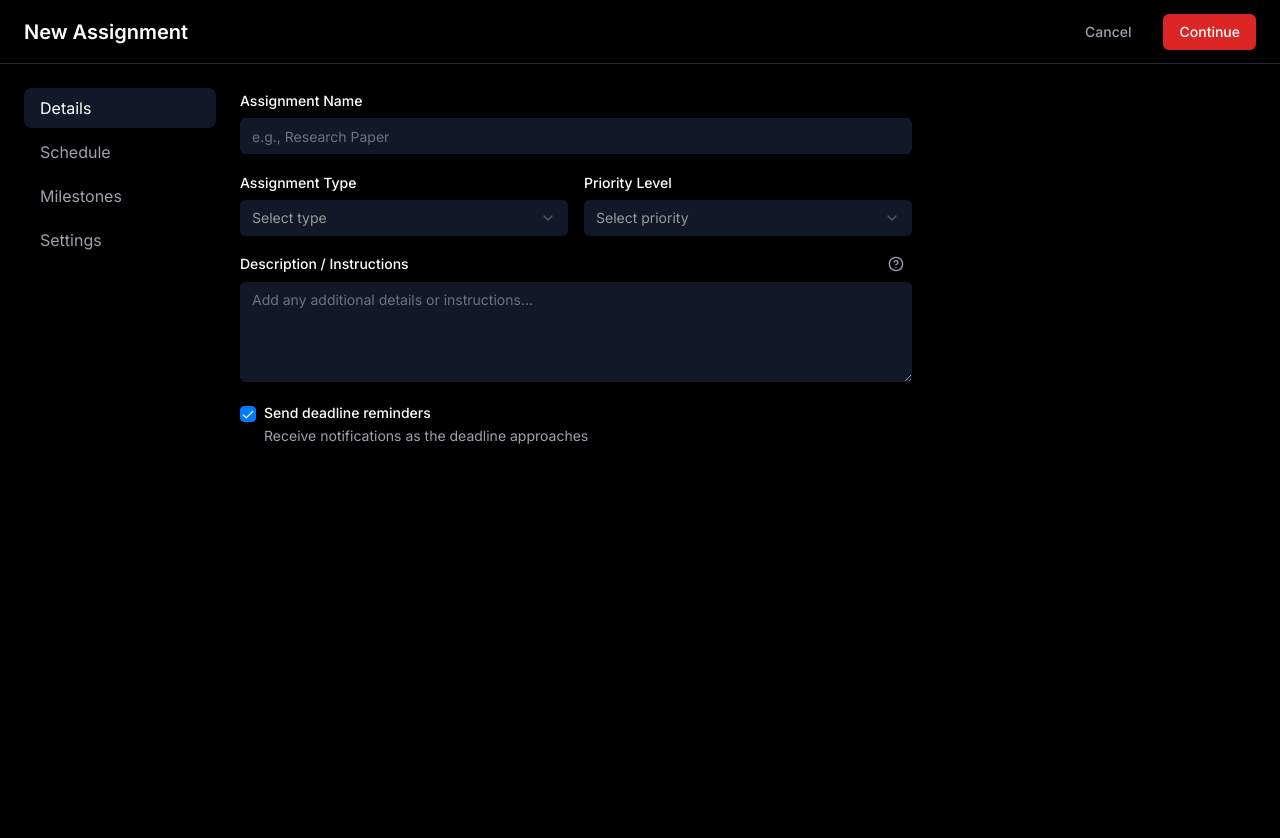
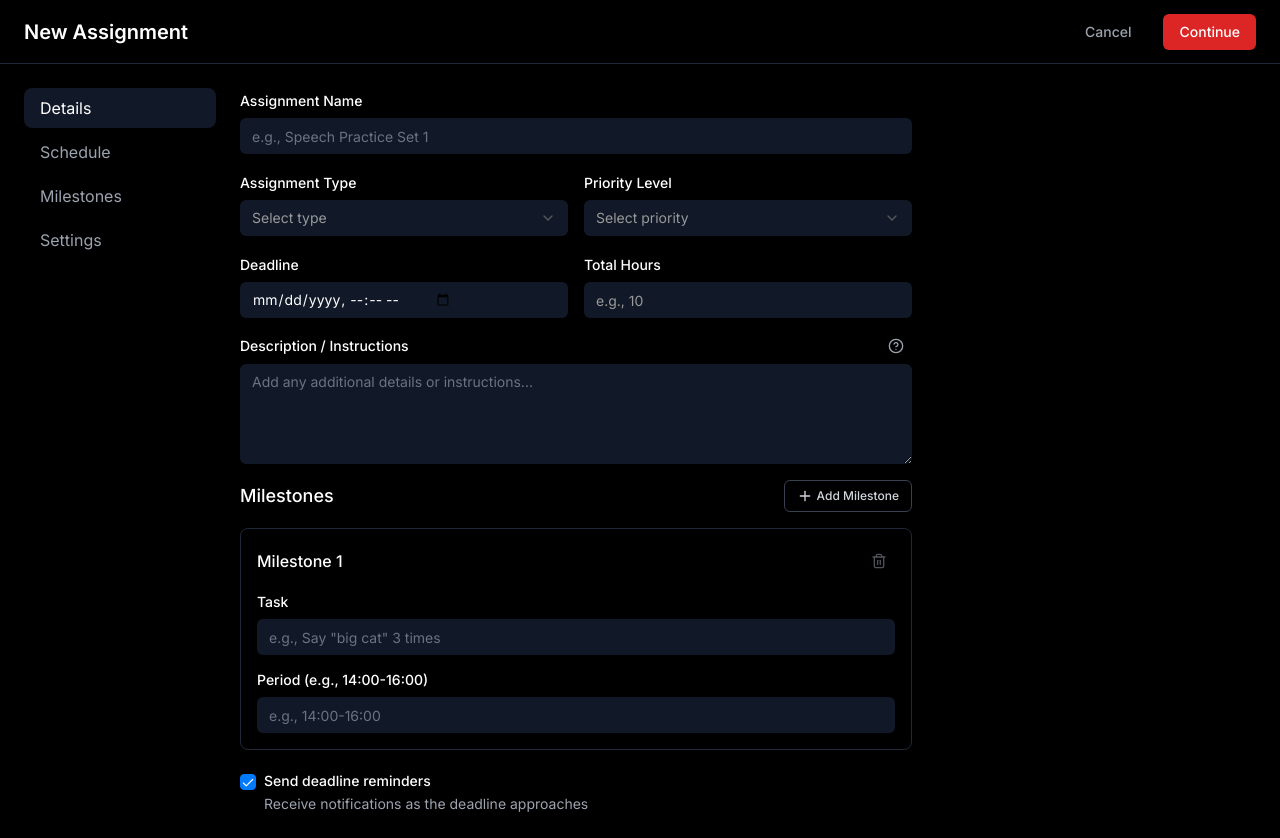
Before and after one commit to gurnoornatt/lockedin, a Next.js app: page /add-assignment in a window 1280 px wide. Before the commit the page ends 800 px from the top, so only its background shows below. Built offline with nearby package versions, Linux system fonts and the light colour scheme.

Commit message:
Add assignment form with milestones while preserving UI

```diff
--- a/app/add-assignment/page.tsx
+++ b/app/add-assignment/page.tsx
@@ -3,7 +3,7 @@
 import type React from "react"
 import { useState } from "react"
 import { usePathname, useRouter } from "next/navigation"
-import { HelpCircle } from "lucide-react"
+import { HelpCircle, Plus, Trash2 } from "lucide-react"
 import { Button } from "@/components/ui/button"
 import { Input } from "@/components/ui/input"
 import { Label } from "@/components/ui/label"
@@ -13,11 +13,18 @@ import { Checkbox } from "@/components/ui/checkbox"
 import CustomLink from "@/components/ui/link"
 import TabLink from "@/components/ui/tab-link"
 import { cn } from "@/lib/utils"
+import axios from "axios"
+import { toast, Toaster } from "react-hot-toast"
 
 interface Step {
   id: number
   title: string
   path: string
+}
+
+interface Milestone {
+  task: string
+  period: string
 }
 
 const steps: Step[] = [
@@ -30,6 +37,7 @@ const steps: Step[] = [
 export default function AddAssignment() {
   const pathname = usePathname()
   const router = useRouter()
+  const [isSubmitting, setIsSubmitting] = useState(false)
   const [formData, setFormData] = useState({
     name: "",
     type: "",
@@ -39,7 +47,11 @@ export default function AddAssignment() {
     deadline: "",
     description: "",
     sendReminders: true,
+    total_hours: "",
   })
+  const [milestones, setMilestones] = useState<Milestone[]>([
+    { task: "", period: "" }
+  ])
 
   const handleInputChange = (field: string, value: string | boolean) => {
     setFormData((prev) => ({
@@ -48,16 +60,72 @@ export default function AddAssignment() {
     }))
   }
 
-  const handleSubmit = (e: React.FormEvent) => {
+  const handleMilestoneChange = (index: number, field: string, value: string) => {
+    const updatedMilestones = [...milestones]
+    updatedMilestones[index] = {
+      ...updatedMilestones[index],
+      [field]: value
+    }
+    setMilestones(updatedMilestones)
+  }
+
+  const addMilestone = () => {
+    setMilestones([...milestones, { task: "", period: "" }])
+  }
+
+  const removeMilestone = (index: number) => {
+    if (milestones.length > 1) {
+      const updatedMilestones = milestones.filter((_, i) => i !== index)
+      setMilestones(updatedMilestones)
+    }
+  }
+
+  const handleSubmit = async (e: React.FormEvent) => {
     e.preventDefault()
-    // Handle form submission
-    console.log(formData)
-    // Use router.push instead of window.location.href for smoother transitions
-    router.push("/schedule")
+
+    // Validate form
+    if (!formData.name || !formData.deadline || !formData.total_hours) {
+      toast.error("Please fill in all required fields")
+      return
+    }
+
+    // Validate milestones
+    const validMilestones = milestones.filter(m => m.task && m.period)
+    if (validMilestones.length === 0) {
+      toast.error("Please add at least one milestone with task and period")
+      return
+    }
+
+    // Prepare data for submission
+    const assignmentData = {
+      name: formData.name,
+      deadline: formData.deadline,
+      total_hours: parseInt(formData.total_hours as string),
+      milestones: validMilestones
+    }
+
+    try {
+      setIsSubmitting(true)
+      const response = await axios.post('http://localhost:5001/api/save_assignment', assignmentData)
+
+      if (response.status === 201) {
+        toast.success("Assignment saved!")
+        // Redirect to schedule after successful submission
+        setTimeout(() => {
+          router.push("/schedule")
+        }, 1000)
+      }
+    } catch (error) {
+      console.error("Error saving assignment:", error)
+      toast.error("Oops, something went wrong!")
+    } finally {
+      setIsSubmitting(false)
+    }
   }
 
   return (
     <div className="min-h-screen bg-black text-white">
+      <Toaster position="top-right" />
       <header className="flex h-16 items-center justify-between px-6 border-b border-gray-800">
         <h1 className="text-xl font-semibold">New Assignment</h1>
         <div className="flex items-center gap-4">
@@ -66,8 +134,13 @@ export default function AddAssignment() {
               Cancel
             </Button>
           </CustomLink>
-          <Button type="submit" form="assignment-form" className="bg-red-600 hover:bg-red-700">
-            Continue
+          <Button
+            type="submit"
+            form="assignment-form"
+            className="bg-red-600 hover:bg-red-700"
+            disabled={isSubmitting}
+          >
+            {isSubmitting ? "Saving..." : "Continue"}
           </Button>
         </div>
       </header>
@@ -101,7 +174,7 @@ export default function AddAssignment() {
                   value={formData.name}
                   onChange={(e) => handleInputChange("name", e.target.value)}
                   className="mt-1.5 bg-gray-900 border-0 text-white placeholder:text-gray-500"
-                  placeholder="e.g., Research Paper"
+                  placeholder="e.g., Speech Practice Set 1"
                 />
               </div>
 
@@ -136,6 +209,32 @@ export default function AddAssignment() {
                 </div>
               </div>
 
+              <div className="grid grid-cols-2 gap-4">
+                <div>
+                  <Label htmlFor="deadline">Deadline</Label>
+                  <Input
+                    id="deadline"
+                    type="datetime-local"
+                    value={formData.deadline}
+                    onChange={(e) => handleInputChange("deadline", e.target.value)}
+                    className="mt-1.5 bg-gray-900 border-0 text-white"
+                  />
+                </div>
+
+                <div>
+                  <Label htmlFor="total_hours">Total Hours</Label>
+                  <Input
+                    id="total_hours"
+                    type="number"
+                    min="1"
+                    value={formData.total_hours}
+                    onChange={(e) => handleInputChange("total_hours", e.target.value)}
+                    className="mt-1.5 bg-gray-900 border-0 text-white"
+                    placeholder="e.g., 10"
+                  />
+                </div>
+              </div>
+
               <div>
                 <div className="flex items-center justify-between">
                   <Label htmlFor="description">Description / Instructions</Label>
@@ -150,6 +249,62 @@ export default function AddAssignment() {
                   className="mt-1.5 bg-gray-900 border-0 text-white placeholder:text-gray-500 min-h-[100px]"
                   placeholder="Add any additional details or instructions..."
                 />
+              </div>
+
+              <div className="space-y-4 mt-6">
+                <div className="flex items-center justify-between">
+                  <h3 className="text-lg font-medium">Milestones</h3>
+                  <Button
+                    type="button"
+                    onClick={addMilestone}
+                    variant="outline"
+                    size="sm"
+                    className="flex items-center gap-1 border-gray-700 text-gray-300 hover:text-white"
+                  >
+                    <Plus className="h-4 w-4" />
+                    Add Milestone
+                  </Button>
+                </div>
+
+                {milestones.map((milestone, index) => (
+                  <div key={index} className="p-4 border border-gray-800 rounded-lg space-y-3">
+                    <div className="flex justify-between items-center">
+                      <h4 className="font-medium">Milestone {index + 1}</h4>
+                      <Button
+                        type="button"
+                        onClick={() => removeMilestone(index)}
+                        variant="ghost"
+                        size="sm"
+                        className="h-8 w-8 p-0 text-gray-400 hover:text-red-500"
+                        disabled={milestones.length <= 1}
+                      >
+                        <Trash2 className="h-4 w-4" />
+                      </Button>
+                    </div>
+
+                    <div>
+                      <Label htmlFor={`task-${index}`}>Task</Label>
+                      <Input
+                        id={`task-${index}`}
+                        value={milestone.task}
+                        onChange={(e) => handleMilestoneChange(index, "task", e.target.value)}
+                        className="mt-1.5 bg-gray-900 border-0 text-white placeholder:text-gray-500"
+                        placeholder='e.g., Say "big cat" 3 times'
+                      />
+                    </div>
+
+                    <div>
+                      <Label htmlFor={`period-${index}`}>Period (e.g., 14:00-16:00)</Label>
+                      <Input
+                        id={`period-${index}`}
+                        value={milestone.period}
+                        onChange={(e) => handleMilestoneChange(index, "period", e.target.value)}
+                        className="mt-1.5 bg-gray-900 border-0 text-white placeholder:text-gray-500"
+                        placeholder="e.g., 14:00-16:00"
+                      />
+                    </div>
+                  </div>
+                ))}
               </div>
 
               <div className="flex items-start gap-2 pt-2">
```
